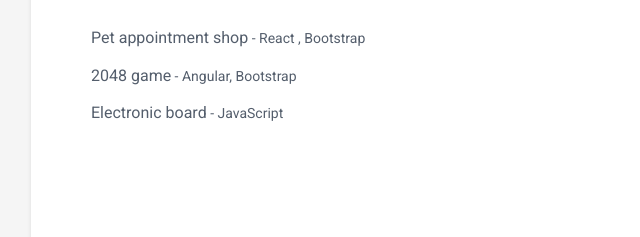
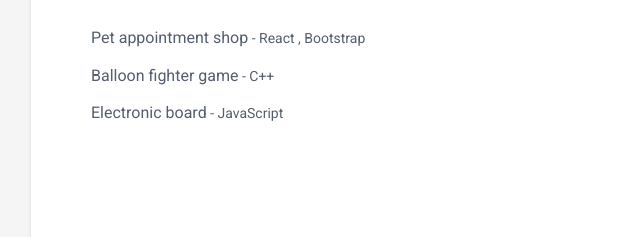
Before and after one commit to shreyasrajiv/shreyasrajiv.github.io, a plain HTML site: page index.html in a window 1280 px wide. Shown: the part 1009-1246 px from the top of the page, 129-769 px from the left. Drawn offline with Linux system fonts and the light colour scheme.

Commit message:
Updated
Removed Angular project, added balloon fighter

```diff
--- a/index.html
+++ b/index.html
@@ -183,8 +183,8 @@
 
                 </div><!--//item-->
                 <div class="item">
-                    <span class="project-title">2048 game</span> -
-                    <span class="project-tagline">Angular, Bootstrap</span>
+                    <span class="project-title">Balloon fighter game</span> -
+                    <span class="project-tagline">C++</span>
                 </div><!--//item-->
                 <div class="item">
                     <span class="project-title">Electronic board</span> - <span class="project-tagline">JavaScript</span>
```
